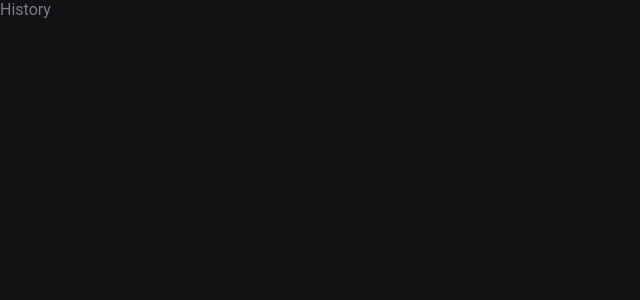
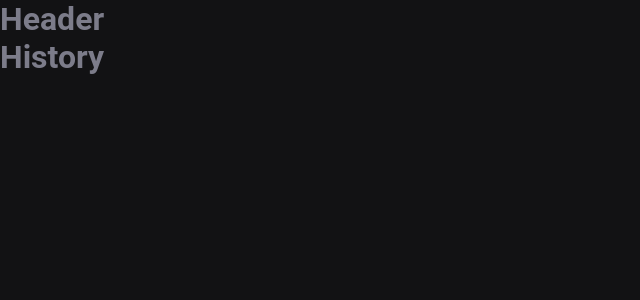
Before and after one commit to Drlazinho/ignite-timer, a React (Vite) app: page /history in a window 1280 px wide. Shown: the top 300 px of the page, without its empty margins (0-640 px from the left). Built offline with nearby package versions, Linux system fonts and the light colour scheme.

Commit message:
Commit: Layout de rotas

```diff
--- a/src/Router.tsx
+++ b/src/Router.tsx
@@ -1,12 +1,15 @@
 import { Route, Routes } from 'react-router-dom'
+import { DefaultLayout } from './layouts/DefaultLayout'
 import { History } from './pages/History'
 import { Home } from './pages/Home'
 
 export function Router() {
   return (
     <Routes>
-      <Route path="/" element={<Home />} />
-      <Route path="/history" element={<History />} />
+      <Route path="/" element={<DefaultLayout />}>
+        <Route path="/" element={<Home />} />
+        <Route path="/history" element={<History />} />
+      </Route>
     </Routes>
   )
 }
--- /dev/null
+++ b/src/components/Header.tsx
@@ -0,0 +1,3 @@
+export function Header() {
+  return <h1>Header</h1>
+}
--- /dev/null
+++ b/src/layouts/DefaultLayout.tsx
@@ -0,0 +1,11 @@
+import { Outlet } from 'react-router-dom'
+import { Header } from '../components/Header'
+
+export function DefaultLayout() {
+  return (
+    <div>
+      <Header />
+      <Outlet />
+    </div>
+  )
+}
--- a/src/pages/History.tsx
+++ b/src/pages/History.tsx
@@ -1,3 +1,7 @@
 export function History() {
-  return <div>History</div>
+  return (
+    <div>
+      <h1>History</h1>
+    </div>
+  )
 }
--- a/src/pages/Home.tsx
+++ b/src/pages/Home.tsx
@@ -1,3 +1,7 @@
 export function Home() {
-  return <div>Home</div>
+  return (
+    <div>
+      <h1>Home</h1>
+    </div>
+  )
 }
```
Also changed, not shown: notes/paginaserotas.md (+38 -0 lines).
